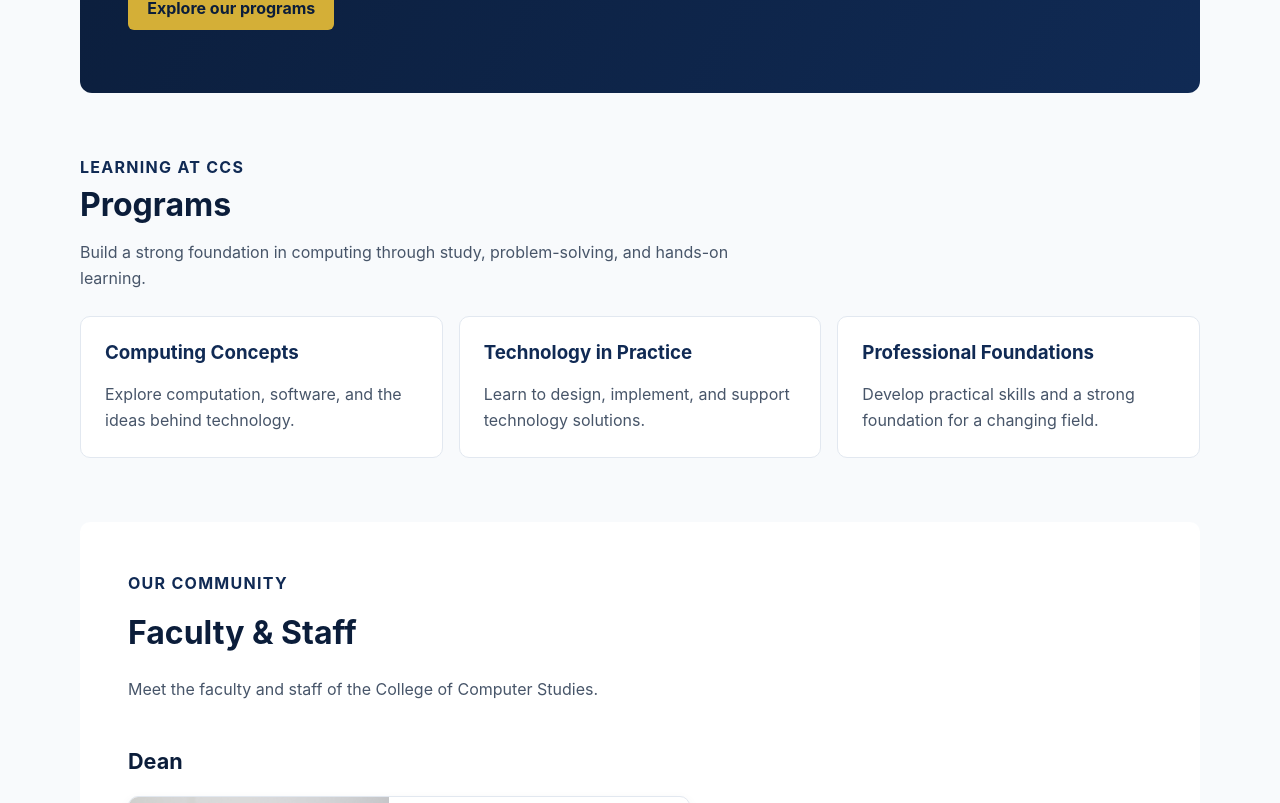
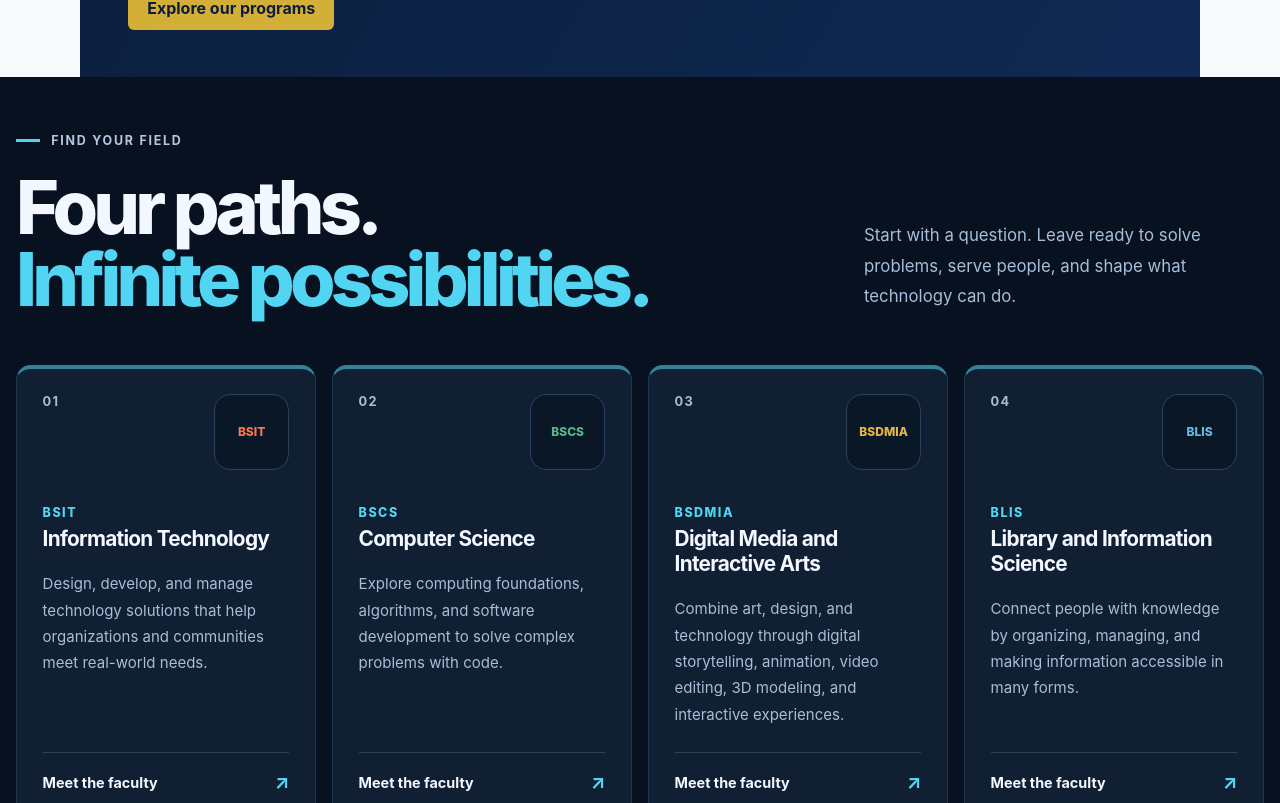
Before and after one commit to maki0484/Midterm, a Vue app: page / in a window 1280 px wide. Shown: the part 477-1280 px from the top of the page. Built offline with nearby package versions, Linux system fonts and the light colour scheme; the HTML template or start-up script is replaced by a standard one.

Commit message:
Redesign programs section

```diff
--- a/src/views/Programs_offers.vue
+++ b/src/views/Programs_offers.vue
@@ -1,76 +1,300 @@
+<script setup>
+const programs = [
+  {
+    code: 'BSIT',
+    name: 'Information Technology',
+    description:
+      'Design, develop, and manage technology solutions that help organizations and communities meet real-world needs.',
+    accent: 'it',
+  },
+  {
+    code: 'BSCS',
+    name: 'Computer Science',
+    description:
+      'Explore computing foundations, algorithms, and software development to solve complex problems with code.',
+    accent: 'cs',
+  },
+  {
+    code: 'BSDMIA',
+    name: 'Digital Media and Interactive Arts',
+    description:
+      'Combine art, design, and technology through digital storytelling, animation, video editing, 3D modeling, and interactive experiences.',
+    accent: 'dmia',
+  },
+  {
+    code: 'BLIS',
+    name: 'Library and Information Science',
+    description:
+      'Connect people with knowledge by organizing, managing, and making information accessible in many forms.',
+    accent: 'lis',
+  },
+]
+</script>
+
 <template>
-  <section id="programs" class="content-section">
-    <p class="eyebrow">Learning at CCS</p>
-    <h2>Programs</h2>
-    <p class="section-intro">
-      Build a strong foundation in computing through study, problem-solving, and hands-on
-      learning.
-    </p>
+  <section id="programs" class="programs-section">
+    <div class="section-heading">
+      <div>
+        <p class="eyebrow"><span aria-hidden="true"></span>Find your field</p>
+        <h2>Four paths.<br /><span>Infinite possibilities.</span></h2>
+      </div>
+      <p class="section-intro">
+        Start with a question. Leave ready to solve problems, serve people, and shape what
+        technology can do.
+      </p>
+    </div>
+
     <div class="program-grid">
-      <article class="program-card">
-        <h3>Computing Concepts</h3>
-        <p>Explore computation, software, and the ideas behind technology.</p>
-      </article>
-      <article class="program-card">
-        <h3>Technology in Practice</h3>
-        <p>Learn to design, implement, and support technology solutions.</p>
-      </article>
-      <article class="program-card">
-        <h3>Professional Foundations</h3>
-        <p>Develop practical skills and a strong foundation for a changing field.</p>
+      <article
+        v-for="(program, index) in programs"
+        :key="program.code"
+        class="program-card"
+        :class="`program-card--${program.accent}`"
+      >
+        <div class="card-topline">
+          <span class="program-number">{{ String(index + 1).padStart(2, '0') }}</span>
+          <span class="program-mark">{{ program.code }}</span>
+        </div>
+        <div class="card-copy">
+          <p class="program-code">{{ program.code }}</p>
+          <h3>{{ program.name }}</h3>
+          <p class="program-description">{{ program.description }}</p>
+        </div>
+        <RouterLink to="/faculty" class="faculty-link">
+          <span>Meet the faculty</span>
+          <span class="link-arrow" aria-hidden="true">↗</span>
+        </RouterLink>
       </article>
     </div>
   </section>
 </template>
 
 <style scoped>
-.content-section {
-  padding: 3rem 0;
-  scroll-margin-top: 1.5rem;
+.programs-section {
+  --section-bg: #07111f;
+  --card-bg: #101f32;
+  --card-border: #20364e;
+  margin: -2rem -5rem;
+  padding: 3.5rem 1rem 2rem;
+  scroll-margin-top: 1rem;
+  background: var(--section-bg);
+  color: #f3f7ff;
+}
+
+.section-heading {
+  display: flex;
+  align-items: flex-end;
+  justify-content: space-between;
+  gap: 2rem;
+  margin-bottom: 3rem;
 }
 
 .eyebrow {
-  margin: 0 0 0.5rem;
-  color: var(--primary-purple);
+  display: flex;
+  align-items: center;
+  gap: 0.7rem;
+  margin: 0 0 1.5rem;
+  color: #b6c8df;
+  font-size: 0.78rem;
   font-weight: 700;
-  letter-spacing: 0.08em;
+  letter-spacing: 0.14em;
   text-transform: uppercase;
+}
+
+.eyebrow span {
+  width: 1.5rem;
+  height: 3px;
+  background: #52d5f2;
 }
 
 h2 {
   margin: 0;
-  color: var(--secondary-purple);
-  font-size: 2rem;
+  font-size: clamp(2.6rem, 6vw, 4.6rem);
+  font-weight: 800;
+  letter-spacing: -0.065em;
+  line-height: 0.98;
+}
+
+h2 span {
+  color: #52d5f2;
 }
 
 .section-intro {
-  max-width: 680px;
-  color: #475569;
-  line-height: 1.6;
+  max-width: 400px;
+  margin: 0 0 0.35rem;
+  color: #a8bed8;
+  font-size: 1.05rem;
+  line-height: 1.8;
 }
 
 .program-grid {
   display: grid;
-  grid-template-columns: repeat(auto-fit, minmax(220px, 1fr));
+  grid-template-columns: repeat(4, minmax(0, 1fr));
   gap: 1rem;
-  margin-top: 1.5rem;
 }
 
 .program-card {
-  padding: 1.5rem;
-  border: 1px solid #e2e8f0;
-  border-radius: 10px;
-  background: #ffffff;
+  display: flex;
+  min-height: 390px;
+  flex-direction: column;
+  padding: 1.6rem;
+  border: 1px solid var(--card-border);
+  border-top: 4px solid #36819a;
+  border-radius: 15px;
+  background: var(--card-bg);
+  transition:
+    transform 180ms ease,
+    border-color 180ms ease,
+    background-color 180ms ease;
+}
+
+.program-card:hover {
+  transform: translateY(-4px);
+  border-color: #3d7890;
+  background: #13253a;
+}
+
+.card-topline {
+  display: flex;
+  align-items: flex-start;
+  justify-content: space-between;
+  margin-bottom: 2.2rem;
+}
+
+.program-number {
+  color: #a8bed8;
+  font-size: 0.8rem;
+  font-weight: 700;
+  letter-spacing: 0.1em;
+}
+
+.program-mark {
+  display: grid;
+  width: 4.6rem;
+  height: 4.6rem;
+  place-items: center;
+  border: 1px solid #29415d;
+  border-radius: 1rem;
+  background: #0a1727;
+  color: var(--program-accent);
+  font-size: 0.75rem;
+  font-weight: 800;
+}
+
+.program-card--it {
+  --program-accent: #f07b51;
+}
+
+.program-card--cs {
+  --program-accent: #58b78a;
+}
+
+.program-card--dmia {
+  --program-accent: #e4b746;
+}
+
+.program-card--lis {
+  --program-accent: #62bce1;
+}
+
+.card-copy {
+  flex: 1;
+}
+
+.program-code {
+  margin: 0 0 0.45rem;
+  color: #52d5f2;
+  font-size: 0.78rem;
+  font-weight: 800;
+  letter-spacing: 0.12em;
 }
 
 .program-card h3 {
-  margin-top: 0;
-  color: var(--primary-purple);
+  margin: 0;
+  color: #f3f7ff;
+  font-size: 1.3rem;
+  font-weight: 750;
+  letter-spacing: -0.035em;
+  line-height: 1.2;
 }
 
-.program-card p {
-  margin-bottom: 0;
-  color: #475569;
-  line-height: 1.6;
+.program-description {
+  margin: 1.2rem 0 1.5rem;
+  color: #a8bed8;
+  font-size: 0.94rem;
+  line-height: 1.75;
+}
+
+.faculty-link {
+  display: flex;
+  align-items: center;
+  justify-content: space-between;
+  gap: 1rem;
+  padding-top: 1.1rem;
+  border-top: 1px solid #29415a;
+  color: #f3f7ff;
+  font-size: 0.9rem;
+  font-weight: 700;
+  text-decoration: none;
+}
+
+.link-arrow {
+  color: #52d5f2;
+  font-size: 1.2rem;
+  transition: transform 180ms ease;
+}
+
+.faculty-link:hover .link-arrow {
+  transform: translate(3px, -3px);
+}
+
+.faculty-link:focus-visible {
+  outline: 2px solid #52d5f2;
+  outline-offset: 5px;
+}
+
+@media (max-width: 1100px) {
+  .programs-section {
+    padding-right: 2rem;
+    padding-left: 2rem;
+  }
+
+  .program-grid {
+    grid-template-columns: repeat(2, minmax(0, 1fr));
+  }
+}
+
+@media (max-width: 700px) {
+  .programs-section {
+    margin-right: -1.5rem;
+    margin-left: -1.5rem;
+    padding: 2.5rem 1.5rem;
+  }
+
+  .section-heading {
+    align-items: flex-start;
+    flex-direction: column;
+    gap: 1rem;
+    margin-bottom: 2rem;
+  }
+
+  .program-grid {
+    grid-template-columns: 1fr;
+  }
+
+  .program-card {
+    min-height: 340px;
+  }
+}
+
+@media (prefers-reduced-motion: reduce) {
+  .program-card,
+  .link-arrow {
+    transition: none;
+  }
+
+  .program-card:hover {
+    transform: none;
+  }
 }
 </style>
```
